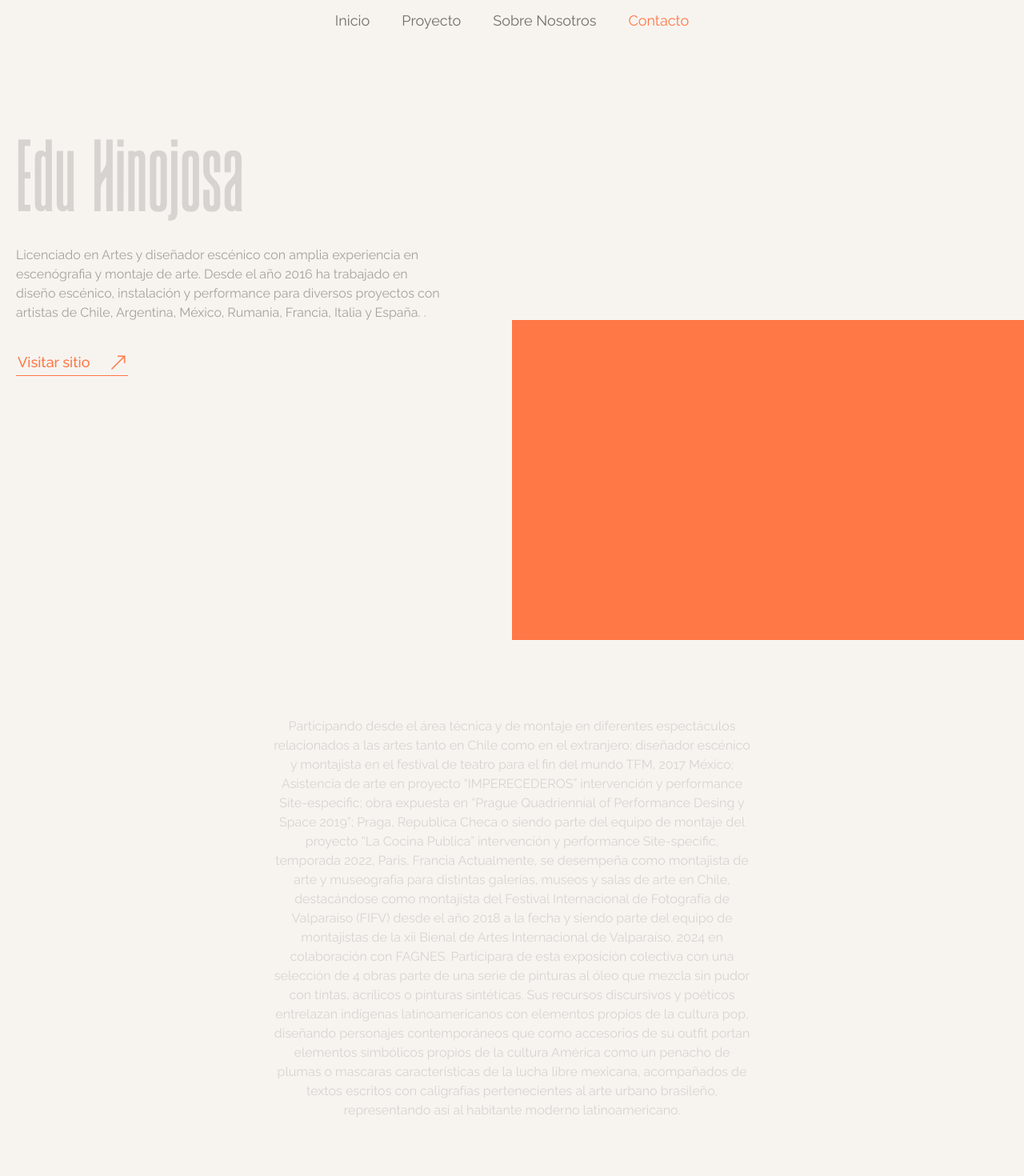
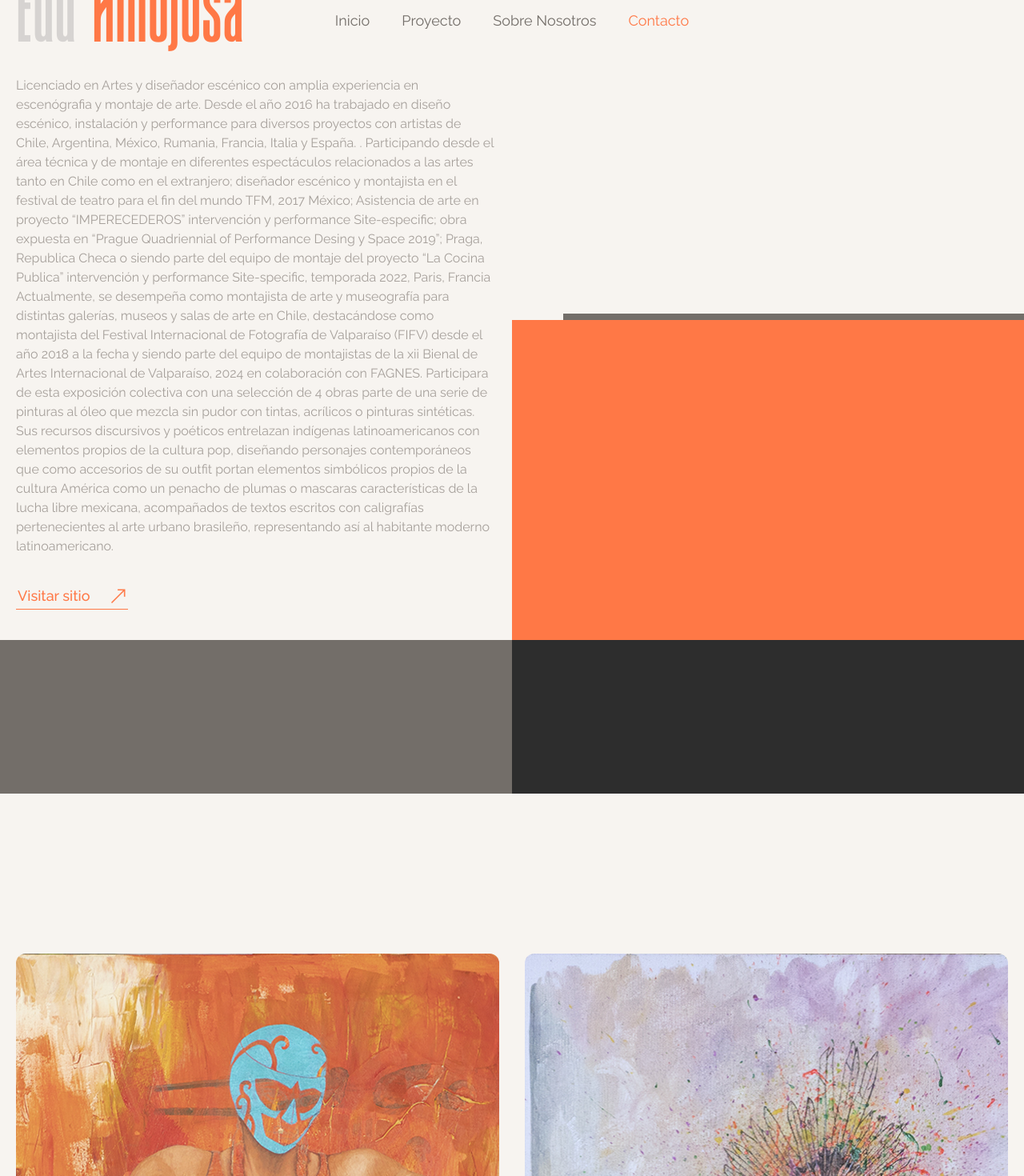
Before and after one commit to Najdorf12/art-gallery, a React (Vite) app: page /Artista/EduHinojosa in a window 1280 px wide. Shown: the top 1470 px of the page at 80% size. Built offline with nearby package versions, Linux system fonts and the light colour scheme.

Commit message:
add styles

```diff
--- a/src/data/artistsData.js
+++ b/src/data/artistsData.js
@@ -25,8 +25,9 @@ export const artistsData = [
     email: "laura.en.obra@gmail.com",
     phone: "+56988479123",
     description: `Licenciada en Artes – Diplomado en Prácticas y Didácticas del grabado
-Pontificia Universidad Católica de Valparaíso, Chile`,
-    description2: `Licenciada en Arte en la PUCV, grabadora y artista textil, con experiencia en montaje artístico. Actualmente estudia Arquitectura en la misma universidad, buscando nuevas escalas espaciales.
+Pontificia Universidad Católica de Valparaíso, Chile.`,
+    description2: ` Participó en exposiciones colectivas y residencias artísticas que han ampliado el lenguaje visual. La conexión entre emoción y técnica, donde el gesto y la materia dialogan para ser parte del proceso de obra: pliegues y despliegues que transforman la imagen en un acto vivo.`,
+    description3: `Licenciada en Arte en la PUCV, grabadora y artista textil, con experiencia en montaje artístico. Actualmente estudia Arquitectura en la misma universidad, buscando nuevas escalas espaciales.
     Participó en exposiciones colectivas y residencias artísticas que han ampliado el lenguaje visual. La conexión entre emoción y técnica, donde el gesto y la materia dialogan para ser parte del proceso de obra: pliegues y despliegues que transforman la imagen en un acto vivo. Cada pieza es un encuentro entre lo íntimo y lo colectivo, un diálogo donde la imagen se construye y deconstruye, como una memoria que se transforma con el tiempo. El grabado es territorio fértil para explorar las tensiones entre lo controlado y lo espontáneo, permitiendo que el gesto se funda con la técnica y emerja como presencia.`,
     obras: [
       {
--- a/src/pages/ArtistDetail.jsx
+++ b/src/pages/ArtistDetail.jsx
@@ -103,13 +103,14 @@ const ArtistDetail = ({ artistsData }) => {
         <Navbar />
 
         <section className="w-full h-[100dvh] md:h-screen flex flex-col md:flex-row">
-          <div className="w-full h-[80dvh] md:w-1/2  bg-whiteCustom flex flex-col items-center justify-center">
+          <div className="w-full h-[90dvh] md:w-1/2  bg-whiteCustom flex flex-col items-center justify-center">
             <article>
               <h6 className="font-title text-8xl md:text-8xl xl:text-[12rem] xl:leading-[12rem] text-stone-300">
-                {artist.firstname + " " } <span>{artist.lastname}</span>
+                {artist.firstname + " "} <span className="text-orangeCustom">{artist.lastname}</span>
               </h6>
               <p className="text-stone-400 max-w-[600px] text-balance mt-6 md:mt-10">
                 {artist.description}
+                {artist.description2}
               </p>
               <Link>
                 <button className="flex font-text2 font-medium justify-center items-center gap-6 text-orangeCustom mt-9 border-b border-orangeCustom pb-[2px] pl-[2px] lg:text-lg hover:scale-105 hover:text-whiteCustom duration-500">
@@ -119,12 +120,17 @@ const ArtistDetail = ({ artistsData }) => {
               </Link>
             </article>
           </div>
-          <div className="w-full h-[50dvh] md:w-1/2 md:h-[50vh] self-end bg-orangeCustom"></div>
+
+          <section className="w-full h-[50dvh] md:w-1/2 md:h-screen flex flex-col justify-end">
+            <div className="w-[90%] self-end h-[1dvh] bg-grayCustom "></div>
+            <div className="w-full h-[50dvh] bg-orangeCustom "></div>
+          </section>
         </section>
 
-        <div className="w-full py-24 text-stone-300 bg-whiteCustom flex justify-center items-center">
-          <p className="max-w-[600px] text-center">{artist.description2}</p>
-        </div>
+        <section className="w-full relative py-24 text-stone-300 bg-blackCustom flex justify-end items-center">
+          <p className="w-1/2 relative z-50 px-12 self-end text-balance text-grayCustom">{artist.description3}</p>
+          <div className="absolute left-0 z-5 bg-grayCustom w-[50%] h-full"></div>
+        </section>
         {/* Images Section */}
         <section
           ref={cardsContainerRef}
```
